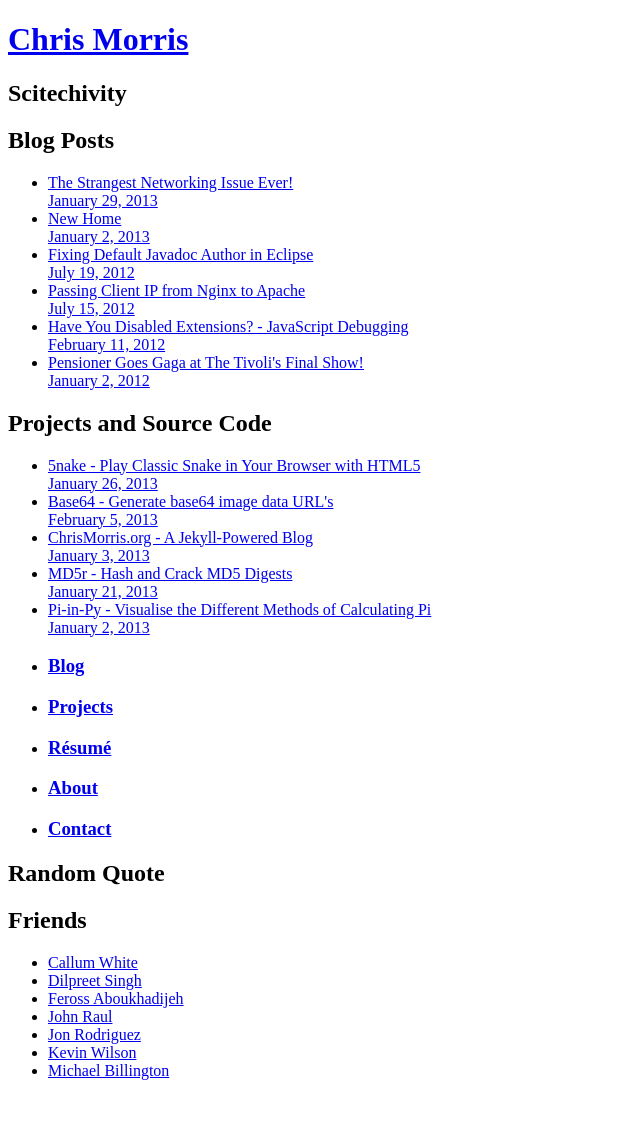
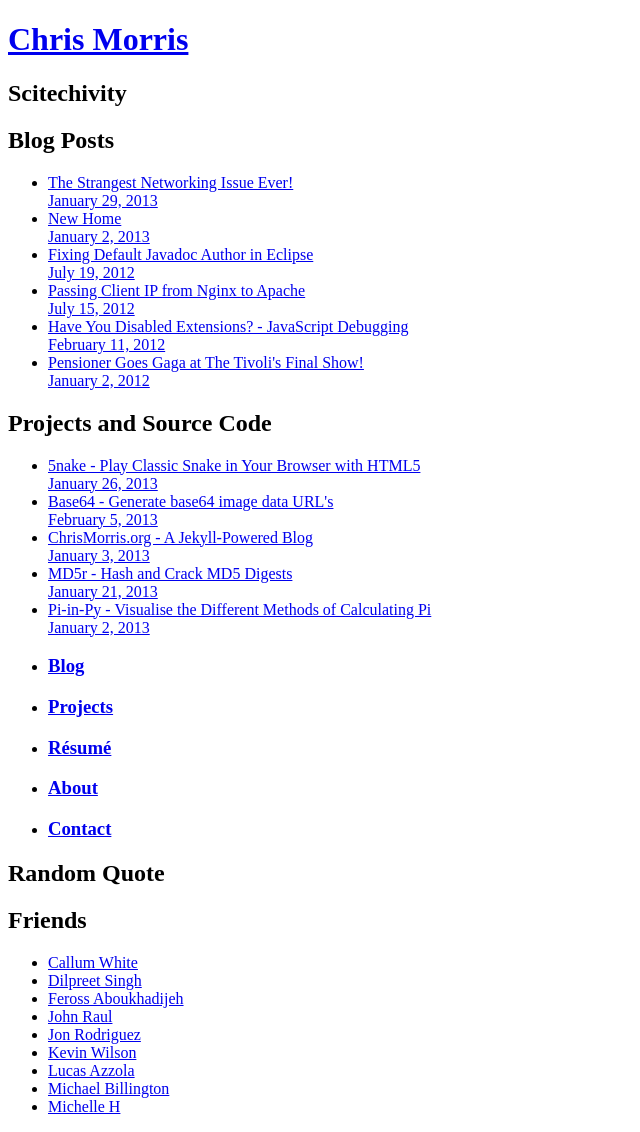
Before and after one commit to ChrisMorrisOrg/ChrisMorris.org, a Jekyll site: the page built from index.html, in a window 1280 px wide. Shown: the whole page, without its empty margins (0-640 px from the left). Built offline with Jekyll 4.4.1, drawn with Linux system fonts in a browser that asks for light colours; nearby versions of some CDN libraries; before the commit the page ends 1096 px from its top, so only the background shows below that.

Commit message:
Updated Friends List
-Added Michelle and Lucas.

```diff
--- a/_layouts/layout.html
+++ b/_layouts/layout.html
@@ -68,7 +68,9 @@
             <li><a target="_blank" href="http://johnraul.com/">John Raul</a></li>
             <li><a target="_blank" href="http://jonrodriguez.org/">Jon Rodriguez</a></li>
             <li><a target="_blank" href="http://backflipboy.mitch.pro">Kevin Wilson</a></li>
+            <li><a target="_blank" href="http://www.lucasazzola.com/">Lucas Azzola</a></li>
             <li><a target="_blank" href="http://mike.bitrevision.com/">Michael Billington</a></li>
+            <li><a target="_blank" href="http://michalogy.wordpress.com/">Michelle H</a></li>
           </ul>
         </div>
       </section>
```
